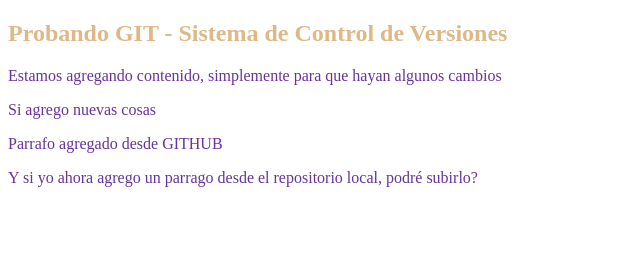
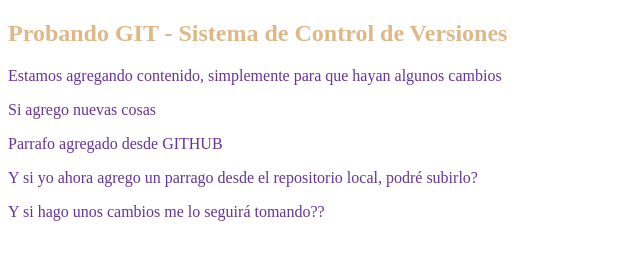
Before and after one commit to IsmaTerluk/probandoGIT, a plain HTML site: page index.html in a window 1280 px wide. Shown: the whole page, without its empty margins (0-640 px from the left). Drawn offline with Linux system fonts and the light colour scheme.

Commit message:
Clonacion realizada

```diff
--- a/index.html
+++ b/index.html
@@ -19,5 +19,7 @@
 
     <p> Y si yo ahora agrego un parrago desde el repositorio local, podré subirlo? </p>
 
+    <p> Y si hago unos cambios me lo seguirá tomando?? </p>
+
 </body>
 </html>
```
